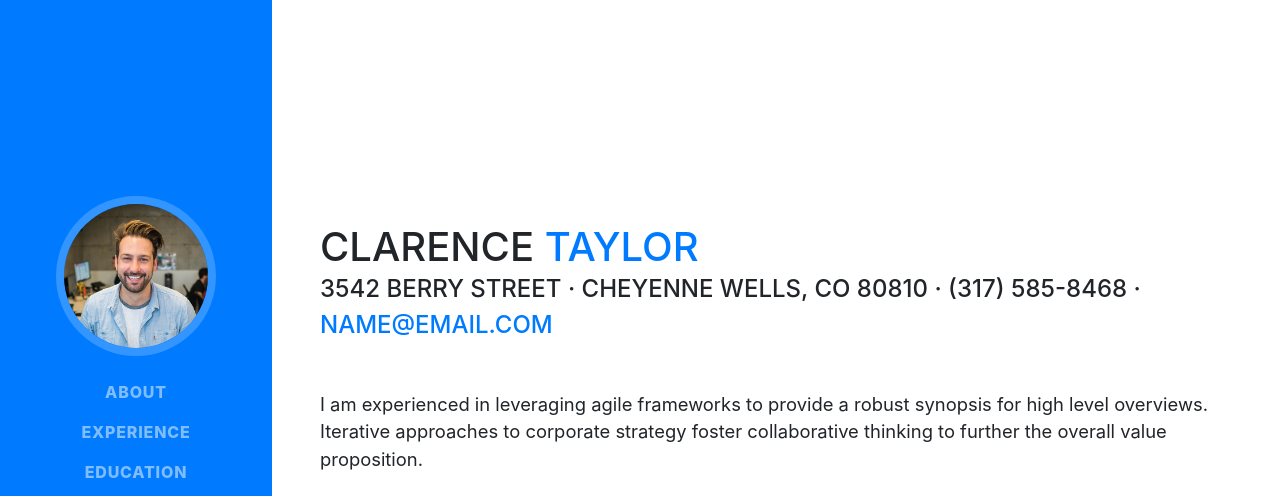
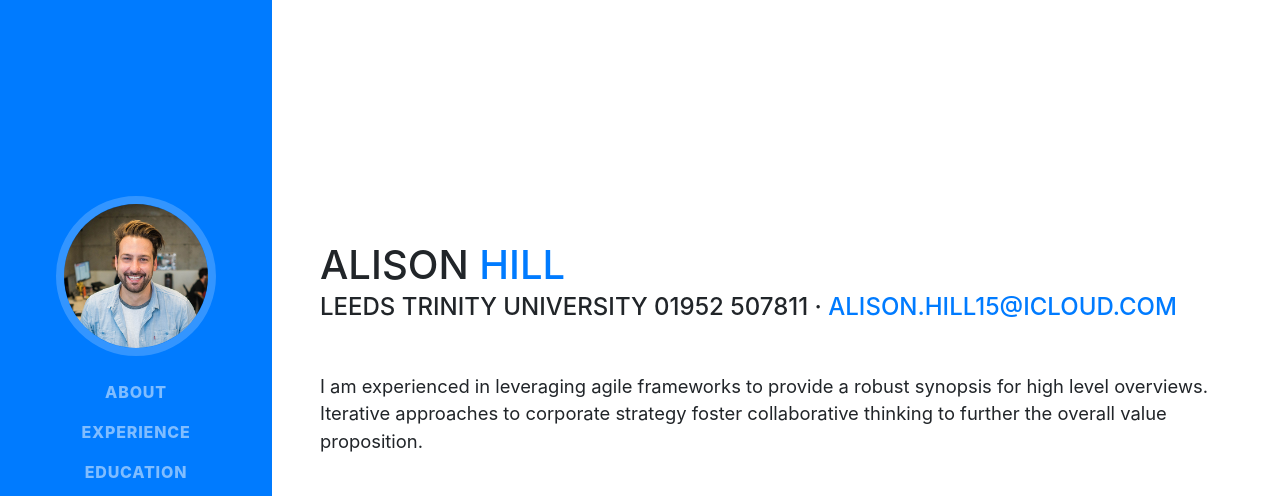
Before and after one commit to alisonhill/alisonhill.github.io, a website with bundled scripts: page index.html in a window 1280 px wide. Shown: the top 496 px of the page. Built offline with nearby package versions, Linux system fonts and the light colour scheme; a web font is replaced by a local one.

Commit message:
Updated Details

```diff
--- a/index.html
+++ b/index.html
@@ -27,7 +27,7 @@
 
     <nav class="navbar navbar-expand-lg navbar-dark bg-primary fixed-top" id="sideNav">
       <a class="navbar-brand js-scroll-trigger" href="#page-top">
-        <span class="d-block d-lg-none">Clarence Taylor</span>
+        <span class="d-block d-lg-none">Alison Hill</span>
         <span class="d-none d-lg-block">
           <img class="img-fluid img-profile rounded-circle mx-auto mb-2" src="img/profile.jpg" alt="">
         </span>
@@ -63,11 +63,11 @@
 
       <section class="resume-section p-3 p-lg-5 d-flex d-column" id="about">
         <div class="my-auto">
-          <h1 class="mb-0">Clarence
-            <span class="text-primary">Taylor</span>
+          <h1 class="mb-0">Alison
+            <span class="text-primary">Hill</span>
           </h1>
-          <div class="subheading mb-5">3542 Berry Street · Cheyenne Wells, CO 80810 · (317) 585-8468 ·
-            <a href="mailto:name@email.com">name@email.com</a>
+          <div class="subheading mb-5">Leeds Trinity University 01952 507811 ·
+            <a href="mailto:name@email.com">alison.hill15@icloud.com</a>
           </div>
           <p class="lead mb-5">I am experienced in leveraging agile frameworks to provide a robust synopsis for high level overviews. Iterative approaches to corporate strategy foster collaborative thinking to further the overall value proposition.</p>
           <div class="social-icons">
```
